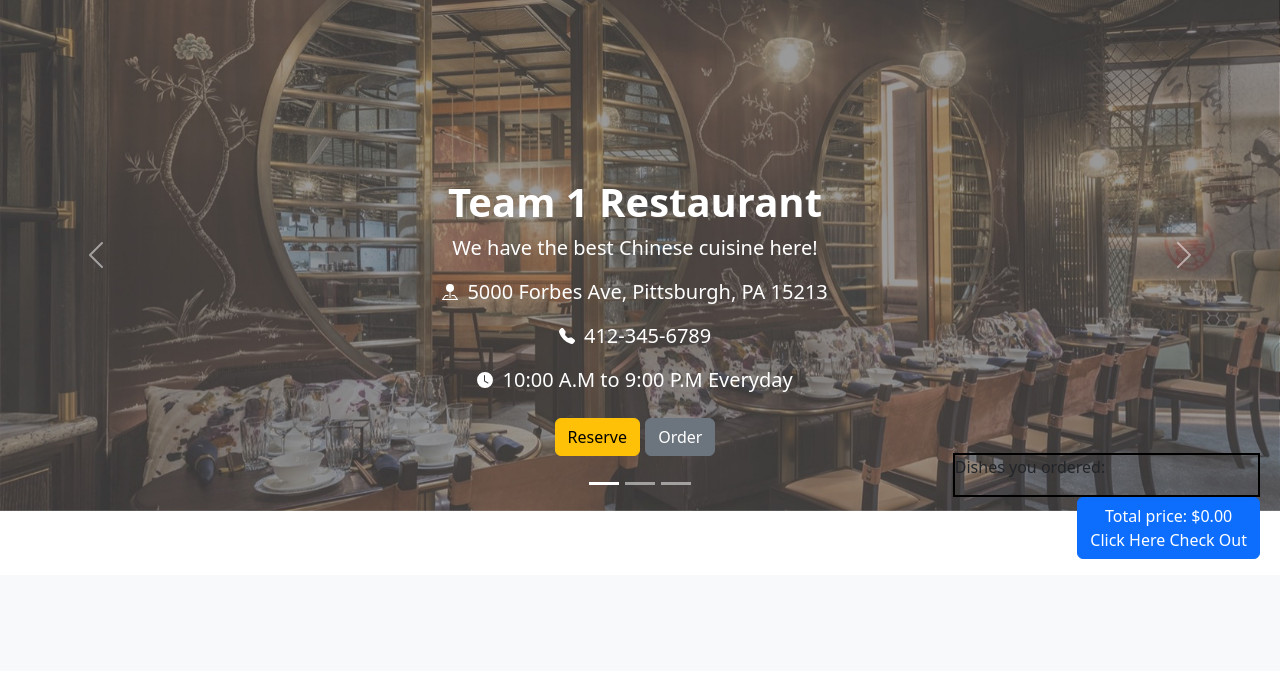
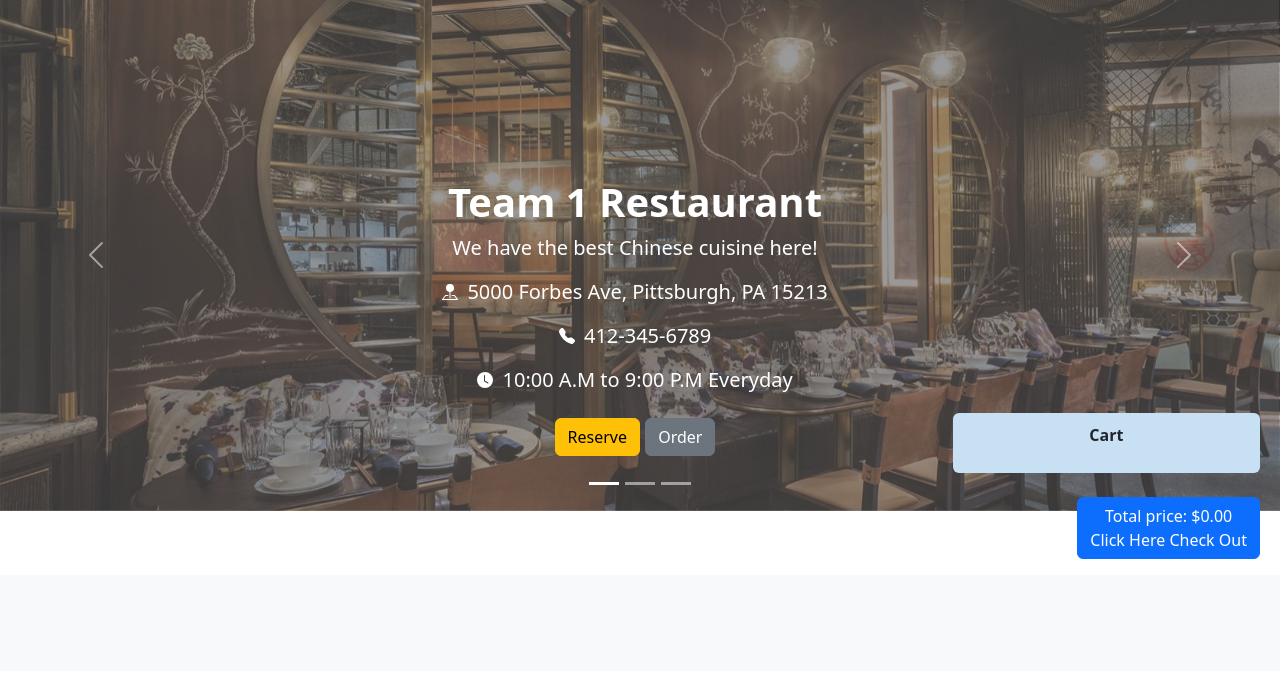
Before and after one commit to yuxuanwu17/Yummy, a Django app: page / in a window 1280 px wide. Shown: the part 93-789 px from the top of the page. Run offline with Django 4.2, Linux system fonts and the light colour scheme; the visitor is signed in with stand-in values (Sample User, id 1); data comes from the database, SQL or seed files in the repository; data that the repository does not hold is empty; some libraries are stand-ins or nearby versions.

Commit message:
Beautify floating cart in menu page

```diff
--- a/Yummy/src/Cart.js
+++ b/Yummy/src/Cart.js
@@ -33,13 +33,13 @@ const Cart = () => {
 
   return (
     <div className="cart">
-      <ul>
+      <div>
         {foods.map((foodSet) => (
           <div key={foodSet.id}>
             {foodSet.food.name} - ${foodSet.food.price} x {foodSet.quantity}
           </div>
         ))}
-      </ul>
+      </div>
     </div>
   );
 };
--- a/Yummy/static/Yummy/menu.css
+++ b/Yummy/static/Yummy/menu.css
@@ -9,12 +9,15 @@
 }
 
 #shopping-cart {
-    border: 2px solid black;
+    background-color: rgb(199, 224, 243);
     width: 24vw;
 }
 
 #shopping-cart-title {
-
+    font-weight: bold;
+    text-align: center;
+    margin: auto;
+    padding: 10px;
 }
 
 #shopping-cart-items {
--- a/Yummy/templates/Yummy/menu.html
+++ b/Yummy/templates/Yummy/menu.html
@@ -319,11 +319,12 @@
             {% endfor %}
             {% if user.is_authenticated %}
             <div id="order-div">
-                <div id="shopping-cart">
-                    <span id="shopping-cart-title">Dishes you ordered:</span>
+                <div id="shopping-cart" class="rounded">
+                    <p id="shopping-cart-title">Cart</p>
                     <div id="shopping-cart-items">
                     </div>
                 </div>
+                <br>
                 <button id="total-price-counter" class="btn btn-primary" onclick="redirectToOptionPage();">
                     Total price: $0.00<br>Click Here Check Out
                 </button>
```
